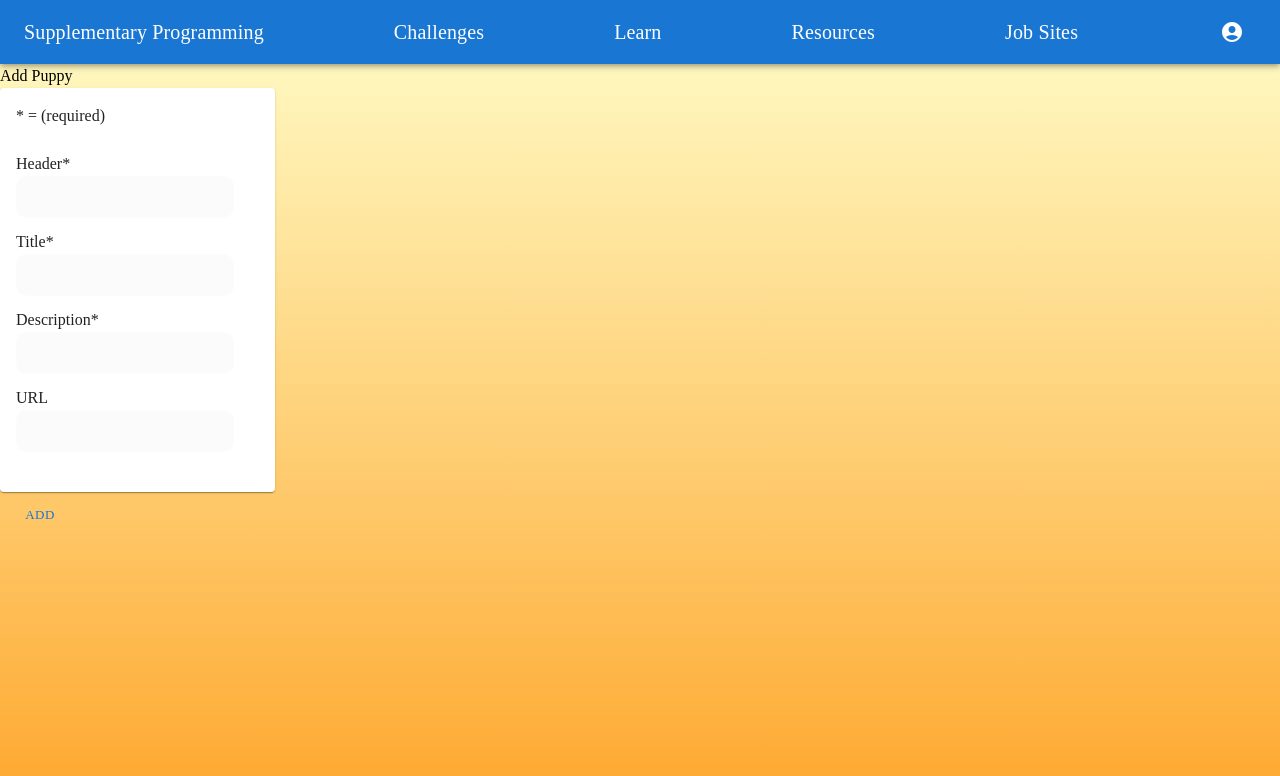
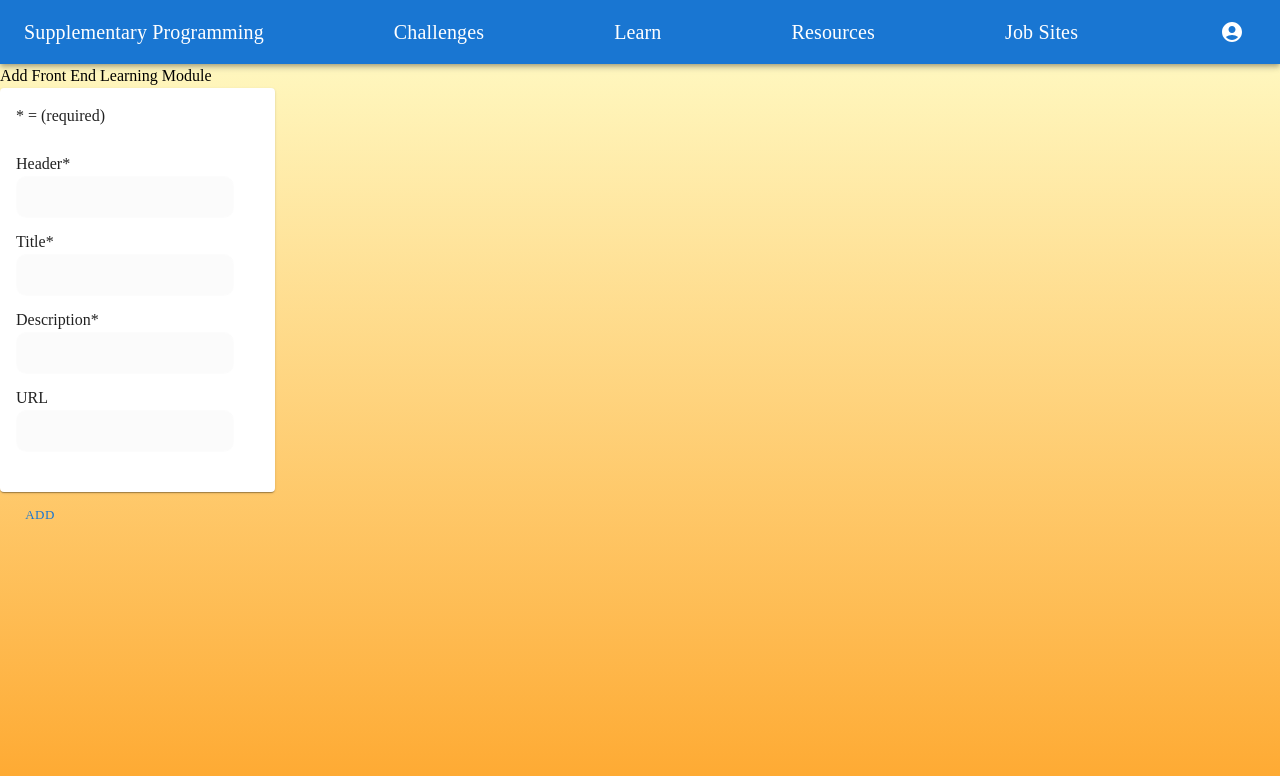
Before and after one commit to andywtse/Supplementary-Programming, a React (Create React App) app: page /add-learn-card in a window 1280 px wide. Shown: the top 776 px of the page. Built offline with nearby package versions, Linux system fonts and the light colour scheme; no server answers.

Commit message:
update delete function

```diff
--- a/src/components/Card/Card.jsx
+++ b/src/components/Card/Card.jsx
@@ -25,7 +25,7 @@ const Cards = ({learn, handleDeleteLearn}) => {
             {learn.url}
           </Typography>
           <CardActions>
-            <Button onClick={handleDeleteLearn}>
+            <Button onClick={() => handleDeleteLearn(learn._id)}>
               Delete
             </Button>
           </CardActions>
--- a/src/pages/Learning/AddLearnCard.jsx
+++ b/src/pages/Learning/AddLearnCard.jsx
@@ -30,7 +30,7 @@ function AddLearnCard(props) {
 
 	return (
 		<>
-			<h1>Add Puppy</h1>
+			<h1>Add Front End Learning Module</h1>
 			<form autoComplete="off">
       <Card sx={{ maxWidth: 275, }}>
         <CardContent>
```
